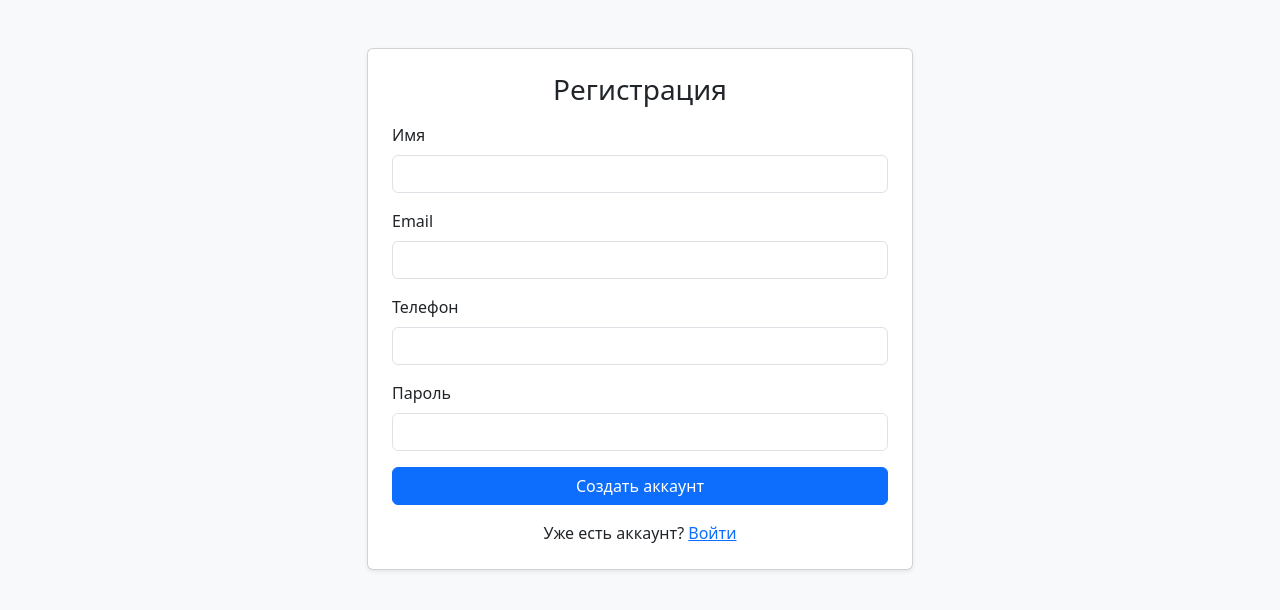
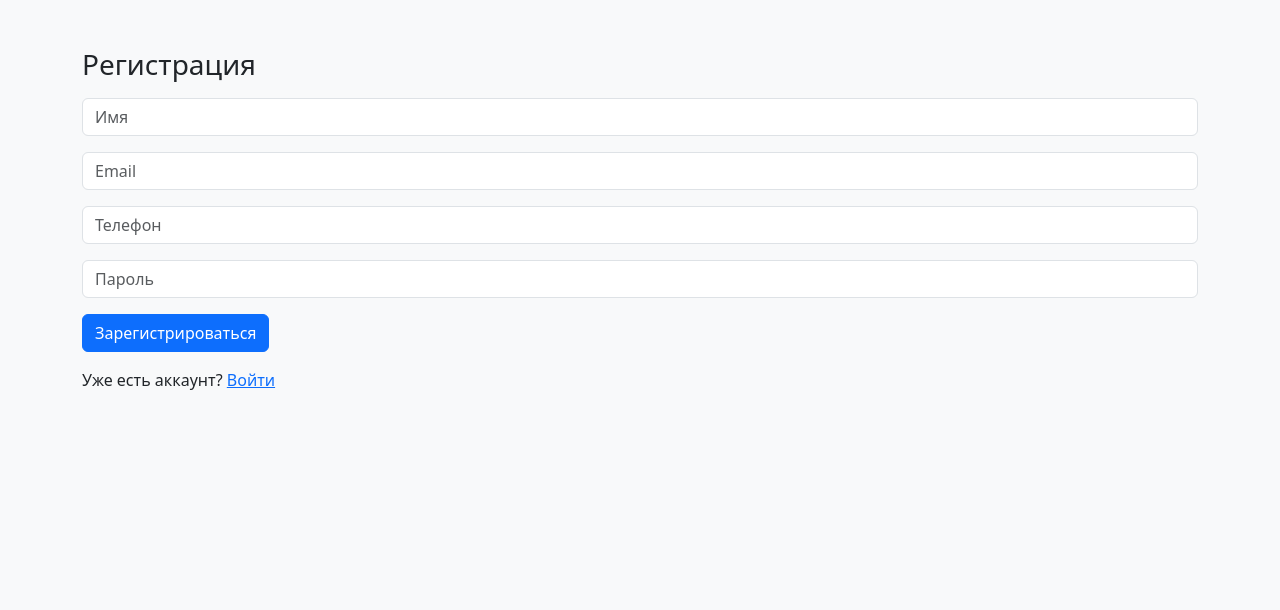
Before and after one commit to rabocijdla-collab/loving.testing, a Flask app: page /register in a window 1280 px wide. Shown: the top 610 px of the page. Run offline with Flask 3, Linux system fonts and the light colour scheme.

Commit message:
Update register.html

```diff
--- a/templates/register.html
+++ b/templates/register.html
@@ -8,36 +8,16 @@
 </head>
 <body class="bg-light">
 <div class="container py-5">
-  <div class="row justify-content-center">
-    <div class="col-md-6">
-      <div class="card shadow-sm p-4">
-        <h3 class="mb-3 text-center">Регистрация</h3>
-        {% if error %}<div class="alert alert-danger">{{ error }}</div>{% endif %}
-        <form method="post">
-          <div class="mb-3">
-            <label class="form-label">Имя</label>
-            <input class="form-control" name="name" required>
-          </div>
-          <div class="mb-3">
-            <label class="form-label">Email</label>
-            <input type="email" class="form-control" name="email" required>
-          </div>
-          <div class="mb-3">
-            <label class="form-label">Телефон</label>
-            <input class="form-control" name="phone" required>
-          </div>
-          <div class="mb-3">
-            <label class="form-label">Пароль</label>
-            <input type="password" class="form-control" name="password" required>
-          </div>
-          <button class="btn btn-primary w-100">Создать аккаунт</button>
-        </form>
-        <div class="text-center mt-3">
-          Уже есть аккаунт? <a href="{{ url_for('login') }}">Войти</a>
-        </div>
-      </div>
-    </div>
-  </div>
+  <h3 class="mb-3">Регистрация</h3>
+  {% if error %}<div class="alert alert-danger">{{ error }}</div>{% endif %}
+  <form method="post">
+    <div class="mb-3"><input type="text" name="name" class="form-control" placeholder="Имя" required></div>
+    <div class="mb-3"><input type="email" name="email" class="form-control" placeholder="Email" required></div>
+    <div class="mb-3"><input type="text" name="phone" class="form-control" placeholder="Телефон" required></div>
+    <div class="mb-3"><input type="password" name="password" class="form-control" placeholder="Пароль" required></div>
+    <button class="btn btn-primary">Зарегистрироваться</button>
+  </form>
+  <p class="mt-3">Уже есть аккаунт? <a href="{{ url_for('login') }}">Войти</a></p>
 </div>
 </body>
 </html>
```
